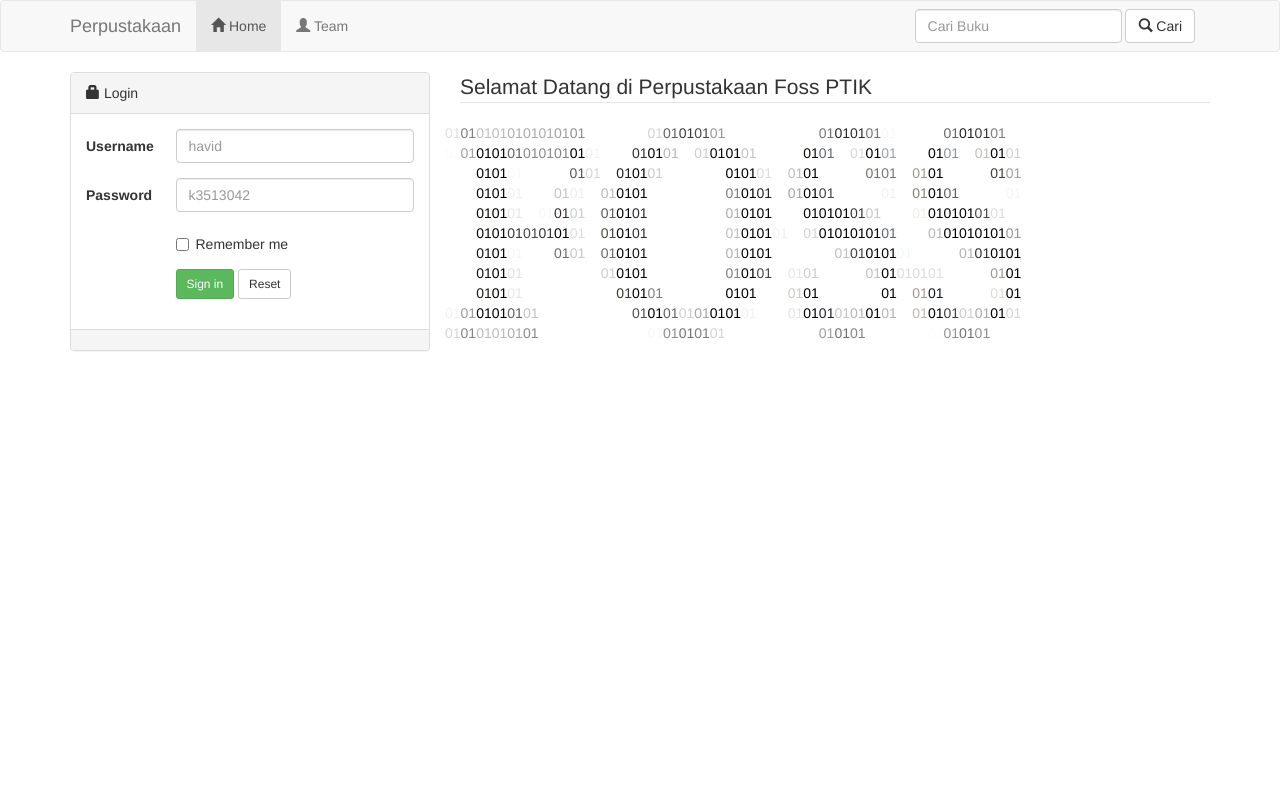
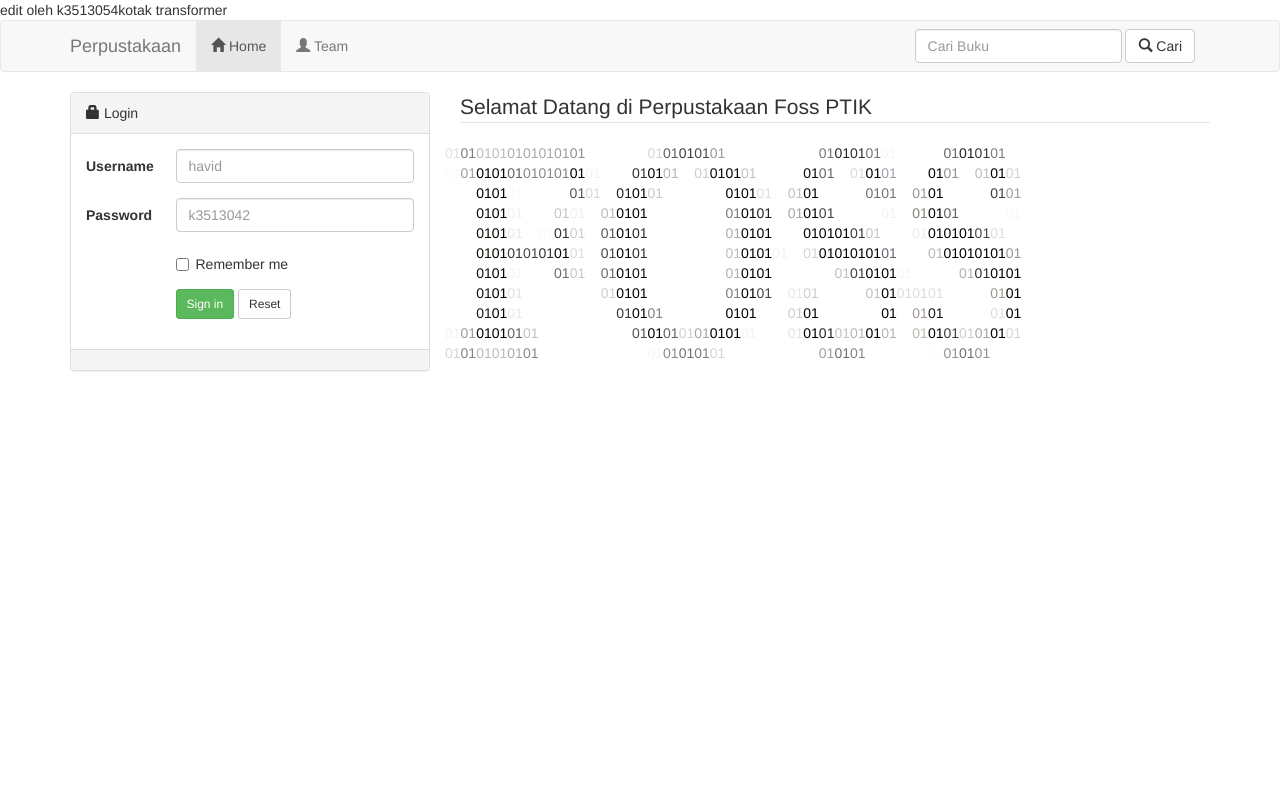
Before and after one commit to ranupw/k3513054, a CodeIgniter app: page /index.php/web/index in a window 1280 px wide. Run offline with CodeIgniter, Linux system fonts and the light colour scheme; some libraries are stand-ins or nearby versions.

Commit message:
Update index.php

```diff
--- a/Tugas Foss/index.php
+++ b/Tugas Foss/index.php
@@ -1,3 +1,7 @@
+<?
+	echo "edit oleh k3513054";
+	echo "kotak transformer";
+?>
 <?php
 //komentar1
 //Diedit Teman
```
